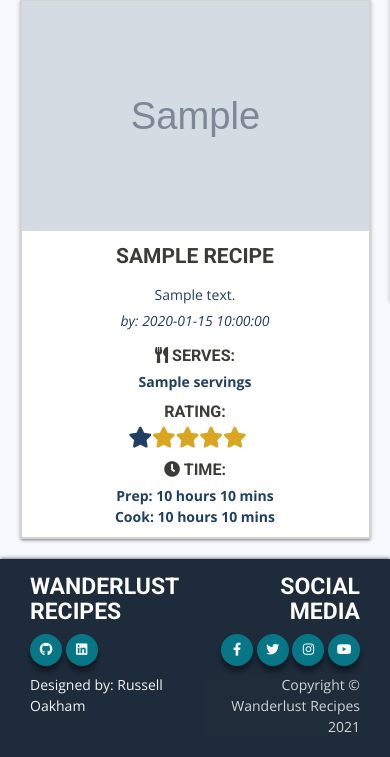
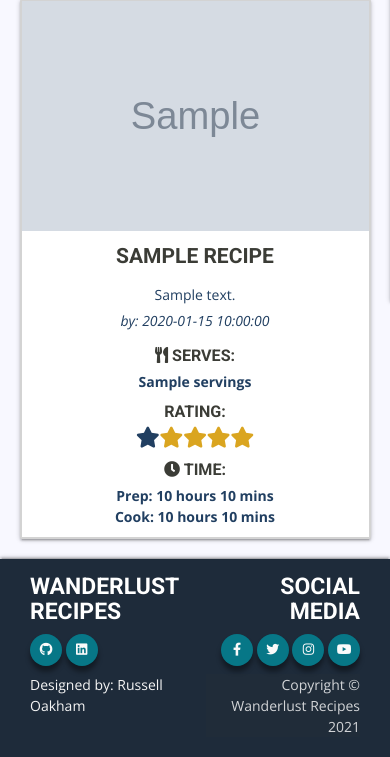
Before and after one commit to RussOakham/wanderlust-recipes, a Flask app: page / in a window 390 px wide. Shown: the part 603-1360 px from the top of the page. Run offline with Flask 2, Linux system fonts and the light colour scheme; grey boxes marked "Sample" are stand-in pictures; a database or web service that is not in the repository returns one stand-in record (values such as "Sample title"); some libraries are stand-ins or nearby versions.

Commit message:
star rating styling - removed padding on small viewports to center

```diff
--- a/static/css/style.css
+++ b/static/css/style.css
@@ -547,10 +547,6 @@ nav ul li {
     .recipe-h1 {
         font-size: 1.5rem;
     }
-
-    .star-rating {
-        padding: 0 15px 0 15px;
-    }
 }
 
 
```
